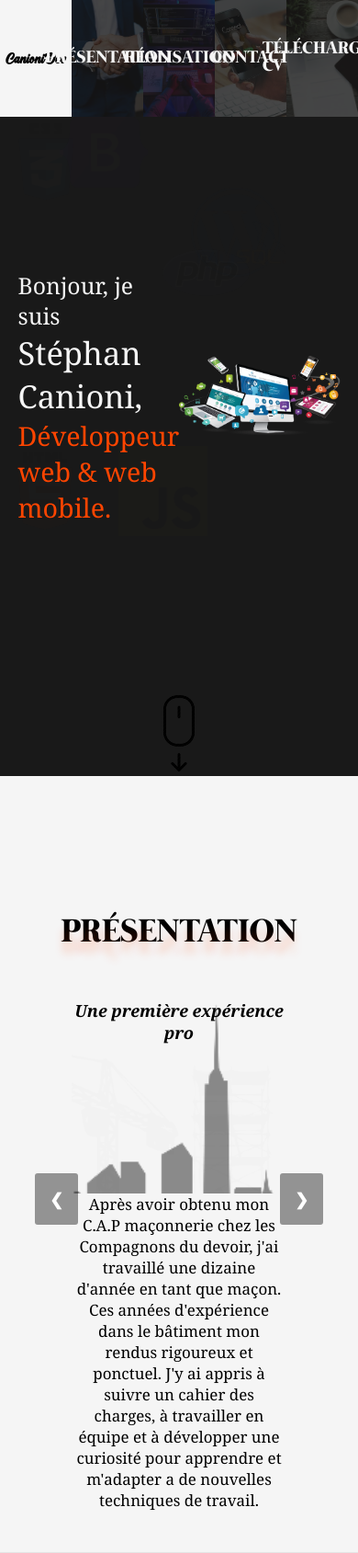
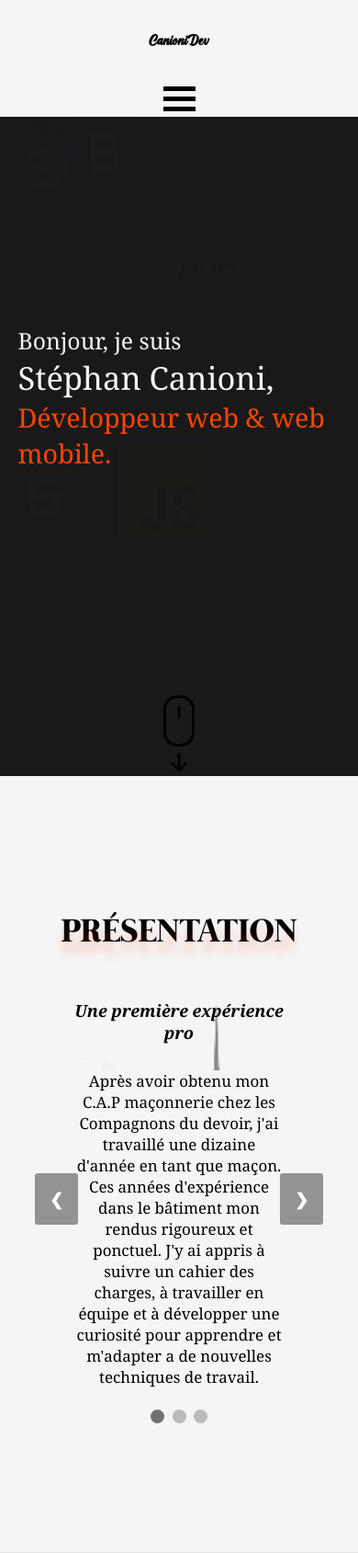
Before and after one commit to Canioni-S/Portfolio2023, a PHP site: page / in a window 390 px wide; the page is wider, and only the part inside the window is pictured. Shown: the top 1689 px of that part at 92% size. Run offline with PHP 8.4, Linux system fonts and the light colour scheme.

Commit message:
add media queries

```diff
--- a/index.php
+++ b/index.php
@@ -33,7 +33,7 @@
 <body>
     <div id="top"></div>
     <!-- NAVBAR -->
-    <nav id="navBar" class="flexCenter">
+    <nav id="navBar" class="burger">
         <div id="brandContainer" class="flexCenter">
             <a href="#top">
                 <h1 id="brandName">CanioniDev</h1>
@@ -61,6 +61,11 @@
                 <div class="navHoverEffect"></div>
             </a>
         </div>
+        <a href="javascript:void(0);" class="navBarIconBurger" onclick="navBarBurger()">
+            <div class="bar1"></div>
+            <div class="bar2"></div>
+            <div class="bar3"></div>
+        </a>
     </nav>
 
     <!-- HOME SECTION -->
@@ -242,17 +247,17 @@
                 <h3 id="formTitle">Contactez moi par email</h3>
 
                 <div class="formItem">
-                    <label for="lastname">Nom</label>
+                    <label class="formLabel" for="lastname">Nom</label>
                     <input type="text" name="name" class="formInput" placeholder="e.g. john doe" required>
                 </div>
 
                 <div class="formItem">
-                    <label for="email">Adresse email</label>
+                    <label class="formLabel" for="email">Adresse email</label>
                     <input type="email" name="email" class="formInput" placeholder="email@domain.com" required>
                 </div>
 
                 <div class="formItem">
-                    <label for="description">Votre message</label>
+                    <label class="formLabel" for="description">Votre message</label>
                     <textarea rows="5" cols="50" name="description" class="formInput" placeholder="type here" required></textarea>
                 </div>
 
--- a/script.js
+++ b/script.js
@@ -38,3 +38,12 @@
     slides[slideIndex - 1].style.display = "block";
     dots[slideIndex - 1].className += " active";
 }
+
+function navBarBurger() {
+    var x = document.getElementById("navBar");
+    if (x.className === "burger") {
+      x.className += " responsive";
+    } else {
+      x.className = "burger";
+    }
+  }
--- a/style.css
+++ b/style.css
@@ -80,13 +80,18 @@
 }
 
 /* NAVBAR STYLE */
-#navBar {
+.burger {
+    display: flex;
+    align-items: center;
+    justify-content: center;
     position: sticky;
     top: 0px;
+    width: 100%;
     height: 15vh;
     transition: 0.4s;
     z-index: 60;
     overflow: hidden;
+    background-color: whitesmoke;
 }
 
 /* BRAND NAME STYLE MODIF */
@@ -115,7 +120,7 @@
     width: 25%;
     height: 100%;
     font-family: "Mermaid";
-    font-size: calc(15px + 1vw);
+    font-size: calc(15px + 0.5vw);
     font-weight: 600;
     text-transform: uppercase;
     color: whitesmoke;
@@ -149,6 +154,36 @@
 .active {
     background-color: #666;
     color: white;
+}
+
+/* NAVBAR MENU BURGER ICON AND ANIM */
+.navBarIconBurger {
+    display: none;
+    background-color: whitesmoke;
+}
+
+.bar1, .bar2, .bar3 {
+    width: 35px;
+    height: 5px;
+    background-color: black;
+    margin: 6px 0;
+    transition: 0.4s;
+}
+
+.change .bar1 {
+    transform: rotate(-45deg) translate(-9px, 6px);
+    background-color: var(--main-darkGreen-color);
+    box-shadow: 0 0 5px 0 var(--main-darkGreen-color);
+}
+
+.change .bar2 {
+    opacity: 0;
+}
+
+.change .bar3 {
+    transform: rotate(45deg) translate(-8px, -8px);
+    background-color: var(--main-darkGreen-color);
+    box-shadow: 0 0 5px 0 var(--main-darkGreen-color);
 }
 
 /* HOME SECTION  */
@@ -1029,21 +1064,21 @@
 #presentationSection {
     background-color: whitesmoke;
     min-height: 100vh;
-    height: 100vh;
+    /* height: 100vh; */
 }
 
 /* Slideshow container */
 .slideshowContainer {
     position: relative;
     width: 60%;
-    height: 50%;
+    min-height: 50vh;
 }
 
 /* Hide the images by default */
 .mySlides {
     display: none;
     width: 100%;
-    height: 100%;
+    min-height: 100%;
 }
 
 .slideTitle {
@@ -1127,7 +1162,7 @@
     position: absolute;
     font-size: calc(15px + 0.5vw);
     width: 100%;
-    top: 50%;
+    bottom: 0;
     text-align: center;
     color: black;
     background-color: whitesmoke;
@@ -1286,14 +1321,17 @@
 .formItem {
     display: flex;
     flex-direction: column;
-    font-size: 1.1vw;
     width: 100%;
     gap: 0.25em;
-    transition: 0.5s;
 }
 
 .formItem:hover {
     font-weight: bold;
+    color: orangered;
+}
+
+.formLabel {
+    font-size: calc(15px + .5vw);
 }
 
 .formInput {
@@ -1310,7 +1348,7 @@
 
 .formBtn {
     cursor: pointer;
-    padding: 0.5em;
+    padding: 0.7em;
     border: none;
     border-radius: 15px;
     background-color: whitesmoke;
@@ -1320,15 +1358,14 @@
 }
 
 .formBtn:hover {
-    padding: 1em;
-    font-size: 1.2em;
+    background-color: rgba(255, 68, 0, 0.3);
 }
 
 
 .footerContainer {
     display: flex;
     width: 100%;
-    height: 10vh;
+    min-height: 10vh;
     /* gap: 1em; */
     /* padding: 1em; */
     background-color: rgba(0, 0, 0, 0.1);
@@ -1340,11 +1377,71 @@
 }
 
 .footerLink img {
-    width: 30px;
-    height: 30px;
+    width: calc(12px + 1.1vw);
+    height: calc(12px + 1.1vw);
 }
 
 .footerText {
     color: black;
     font-size: calc(15px + .5vw);
 }
+
+@media only screen and (max-width: 1000px) {
+    #brandContainer{
+        width: 100%;
+    }
+    .burger{
+        flex-direction: column;
+    }
+    #linksContainer {
+        display: none;
+    }
+
+    .navBarIconBurger {
+        display: block;
+    }
+
+
+
+    .burger.responsive {
+        position: sticky;
+    }
+
+    /* .burger.responsive a.icon {
+        position: absolute;
+        right: 0;
+        top: 0;
+    } */
+
+    .burger.responsive #linksContainer .navLink {
+        display: block;
+    }
+    /* .burger.responsive a {
+        float: none;
+        display: block;
+        text-align: left;
+    } */
+
+
+
+
+    .homeFrontText {
+        width: 100%;
+    }
+
+    #homeImgContainer {
+        display: none;
+    }
+
+    #formContainer {
+        width: 100%;
+    }
+
+    .form {
+        width: 90%;
+    }
+
+    .footerContainer {
+        flex-direction: column;
+    }
+}
```
